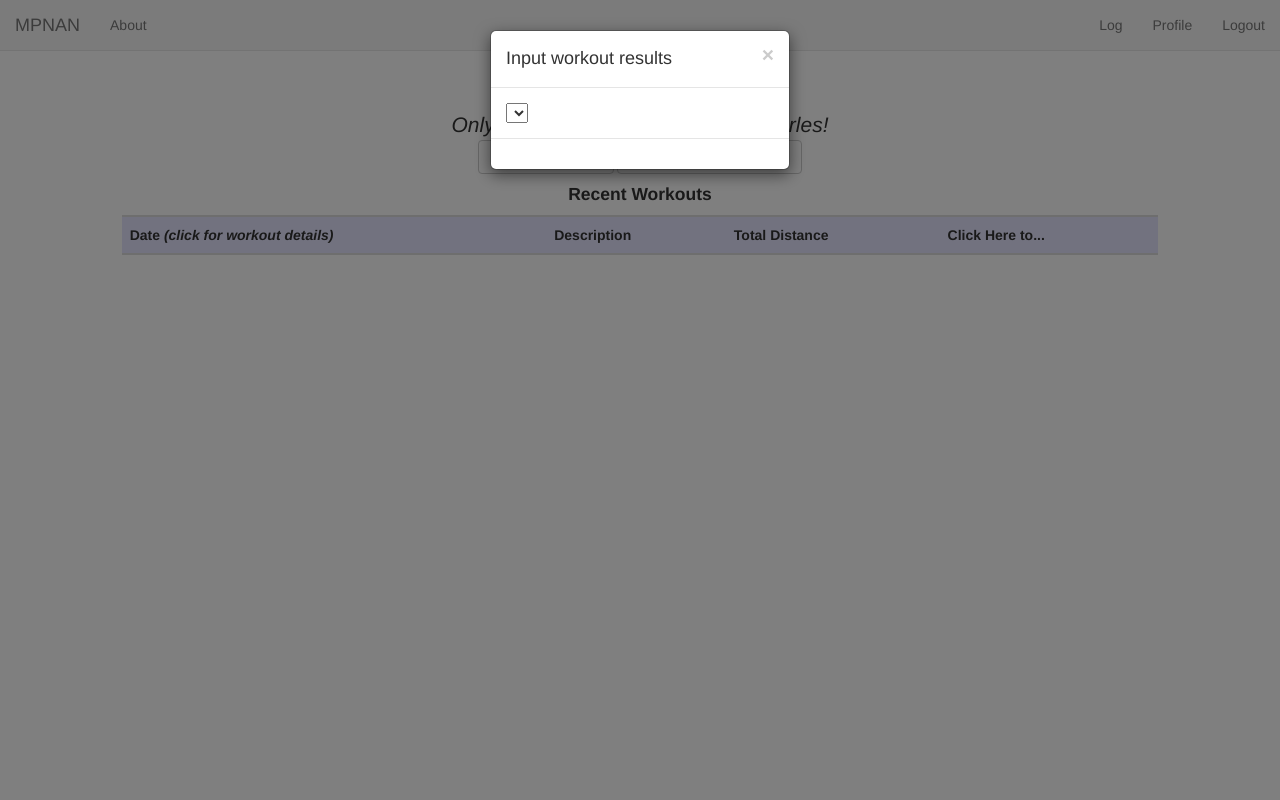
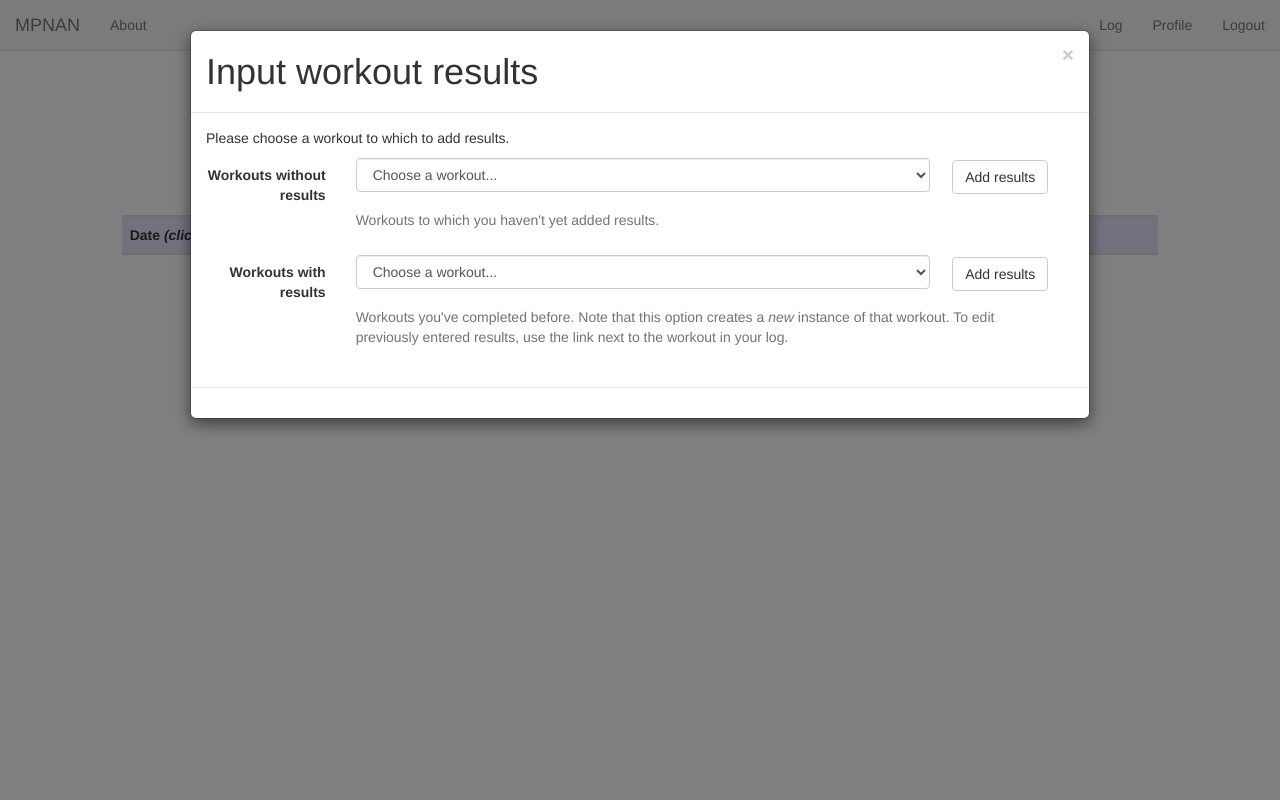
Before and after one commit to lobsterkatie/ErgLog, a Flask app: page /log in a window 1280 px wide, after a click on "Add Results to a Workout". Run offline with Flask 2, Linux system fonts and the light colour scheme; the visitor is signed in with stand-in values (Sample User, id 1); data comes from the database, SQL or seed files in the repository; data that the repository does not hold is empty; some libraries are stand-ins or nearby versions.

Commit message:
creating a workout working (though repeat and delete buttons are still non-functional); populating the add-results modal's workout chooser also working

```diff
--- a/static/css/stylesheet.css
+++ b/static/css/stylesheet.css
@@ -171,3 +171,9 @@ input.caw-repeat {
     border-top: none;
     padding-top: 15px;
 }
+
+.ar-workout-choice {
+    width: 80%;
+    display: inline-block;
+    margin-right: 18px;
+}
--- a/static/js/log-page.js
+++ b/static/js/log-page.js
@@ -292,7 +292,10 @@ $(document).ready(function () {
 
 
     /* create and return a <td> with the given attributes and content (content
-       and its attributes can either be given singly or as arrays) */
+       and its attributes can either be given singly or as arrays)
+
+       Note that even if given singly, attributes are objects of the form
+       {"attribute": "value", "attribute": "value", ...} */
     function createPieceTableCell (cellAttributes,
                                    cellComment,
                                    content,
@@ -364,21 +367,112 @@ $(document).ready(function () {
         $.post("/save-workout-template.json",
                formData,
                function(data) {console.log(data);});
-
+            //TODO finish me!
     });
 
 
 
     /******** load workout template descriptions into add-results modal *******/
 
+    //populate and handle user-interaction with the add-results modal
+    $("#add-results-button").click(function(evt) {
+        //get user's workout templates from the database and populate the
+        //workout-chooser
+        var templates;
+        $.get("/get-workout-templates.json", function(data) {
+            templates = data;
+            console.log(templates);
+            populateARWorkoutChooser(templates);
+        });
 
+
+
+        //populate the workout-chooser
+        //
+
+
+    });
 
     //pull workout template descriptions and id's and use them to populate
     //workout-chooser on the add-results modal
-    $("#add-results-modal").on("show.bs.modal", function(evt) {
-        //TODO CODE ME!!!  (populate workouts on add results modal)
-    });
+    function populateARWorkoutChooser (templates) {
+        //split templates up based on presence/absence of results and,
+        //in the latter case, creation date
+        var noResultsRecent = templates.no_results_recent;
+        var noResultsOlder = templates.no_results_older;
+        var withResults = templates.with_results;
 
+        //find the spots where the descriptions will get added
+        var nrRecentDropdown = $("#ar-workout-choice-no-results-recent");
+        var nrOlderDropdown = $("#ar-workout-choice-no-results-older");
+        var withResultsDropdown = $("#ar-workout-choice-with-results");
+
+        //populate each dropdown with the appropriate template descriptions
+        addARWorkoutChooserOptions(noResultsRecent, nrRecentDropdown);
+        addARWorkoutChooserOptions(noResultsOlder, nrOlderDropdown);
+        addARWorkoutChooserOptions(withResults, withResultsDropdown);
+
+    } //end populateARWorkoutChooser(templates)
+
+    function addARWorkoutChooserOptions (templates, dropdown) {
+        //if templates is an empty list, indicate that in the dropdown menu
+        if (templates.length === 0)
+        {
+            var optionAttributes = {
+                "style": "font-style: italic",
+                "disabled": ""
+            };
+            var optionText = "None";
+            var option = createARWorkoutChooserOption(optionAttributes,
+                                                      optionText);
+            dropdown.append(option);
+        }
+        //otherwise, add each template's description to the menu
+        else
+        {
+            for (var i = 0; i < templates.length; i++) {
+                //collect the description and template ID
+                var template = templates[i].workout_template;
+                var templateID = template.workout_template_id;
+                var optionAttributes = {"value": templateID};
+                var optionText = template.description;
+
+                //create the <option> and add it to the dropdown
+                var option = createARWorkoutChooserOption(optionAttributes,
+                                                          optionText);
+                dropdown.append(option);
+            }
+        }
+    } //end addARWorkoutChooserOptions()
+
+
+    /*cellContent = $("<a>").append("Delete");
+        contentAttributes = {
+            "href": "#",
+            "aria-label": "delete-piece-" + pieceNum,
+            "data-piece-num": pieceNum
+        };*/
+
+
+
+    /* create and return an <option> with the given attributes and content
+
+       Note that attributes are objects of the form
+       {"attribute": "value", "attribute": "value", ...} */
+    function createARWorkoutChooserOption (optionAttributes, optionText) {
+
+        //create the <option>, and give it attributes, if any
+        var option = $("<option>");
+        if (optionAttributes) {
+            option.attr(optionAttributes);
+        }
+
+        //add the text of the option (visible to the user)
+        option.append(optionText);
+
+        //return the completed <option> element
+        return option;
+    }
 
 
 
--- a/templates/log.html
+++ b/templates/log.html
@@ -27,10 +27,10 @@
     <div class="row">
         <div class="col-xs-12">
             <span id="log-buttons" class="center-block">
-                <button type="button" class="btn btn-default" data-toggle="modal" data-keyboard="false" href="#create-a-workout-modal">
+                <button id="create-a-workout-button" class="btn btn-default" type="button" data-toggle="modal" data-keyboard="false" href="#create-a-workout-modal">
                     Create a Workout
                 </button>
-                <button type="button" class="btn btn-default" data-toggle="modal" href="#add-results-modal">
+                <button id="add-results-button" class="btn btn-default" type="button" data-toggle="modal" href="#add-results-modal">
                     Add Results to a Workout
                 </button>
             </span>
@@ -482,23 +482,70 @@
 
         <!-- ADD RESULTS MODAL -->
         <div class="modal fade" id="add-results-modal" tabindex="-1" role="dialog">
-            <div class="modal-dialog modal-sm">
+            <div class="modal-dialog modal-lg">
                 <div class="modal-content">
 
                     <div class="modal-header">
                         <button type="button" class="close" data-dismiss="modal">
                             &times;
                         </button>
-                        <h4 class="modal-title">
+                        <h1 class="modal-title">
                             Input workout results
-                        </h4>
+                        </h1>
                     </div> <!-- end of modal header -->
 
                     <div class="modal-body">
-                        <form method="GET">
-                            <select id="ar-workout-choice" name="workout-choice">
-                            </select>
-                        </form>
+                        <div id="ar-choose-workout">
+                            <p>
+                                Please choose a workout to which to add results.
+                            </p>
+                            <form class="form-horizontal" role="form">
+                                <div class="form-group">
+                                    <div class="col-sm-2 text-right">
+                                        <label for="ar-workout-choice-no-results" class="control-label">
+                                            Workouts without results
+                                        </label>
+                                    </div>
+                                    <div class="col-sm-10">
+                                        <select id="ar-workout-choice-no-results" class="form-control ar-workout-choice" name="workout-choice">
+                                            <option>Choose a workout...</option>
+                                            <optgroup id="ar-workout-choice-no-results-recent" label="Recently-added">
+                                                <!-- dynamically-added workout template descriptions -->
+                                            </optgroup>
+                                            <optgroup id="ar-workout-choice-no-results-older" label="Older">
+                                                <!-- dynamically-added workout template descriptions -->
+                                            </optgroup>
+                                        </select>
+                                        <input type="button" id="ar-workout-choice-no-results-button" class="btn btn-default" value="Add results">
+                                    </div>
+                                    <div class="col-sm-offset-2 col-sm-9">
+                                        <p class="help-block text-muted">
+                                            Workouts to which you haven't yet added results.
+                                        </p>
+                                    </div>
+                                </div>
+                                <div class="form-group">
+                                    <div class="col-sm-2 text-right">
+                                        <label for="ar-workout-choice-with-results" class="control-label">
+                                            Workouts with results
+                                        </label>
+                                    </div>
+                                    <div class="col-sm-10">
+                                        <select id="ar-workout-choice-with-results" class="form-control ar-workout-choice" name="workout-choice">
+                                            <option>Choose a workout...</option>
+                                            <!-- dynamically-added workout template descriptions -->
+                                        </select>
+                                        <input type="button" id="ar-workout-choice-with-results-button" class="btn btn-default" value="Add results">
+                                    </div>
+                                    <div class="col-sm-offset-2 col-sm-9">
+                                        <p class="help-block text-muted">
+                                            Workouts you've completed before. Note that this option creates a <i>new</i> instance of that workout. To edit previously entered results, use the link next to the workout in your log.
+                                        </p>
+                                    </div>
+                                </div>
+                            </form>
+                        </div>
+
 
                     </div> <!-- end of modal body -->
 
```
